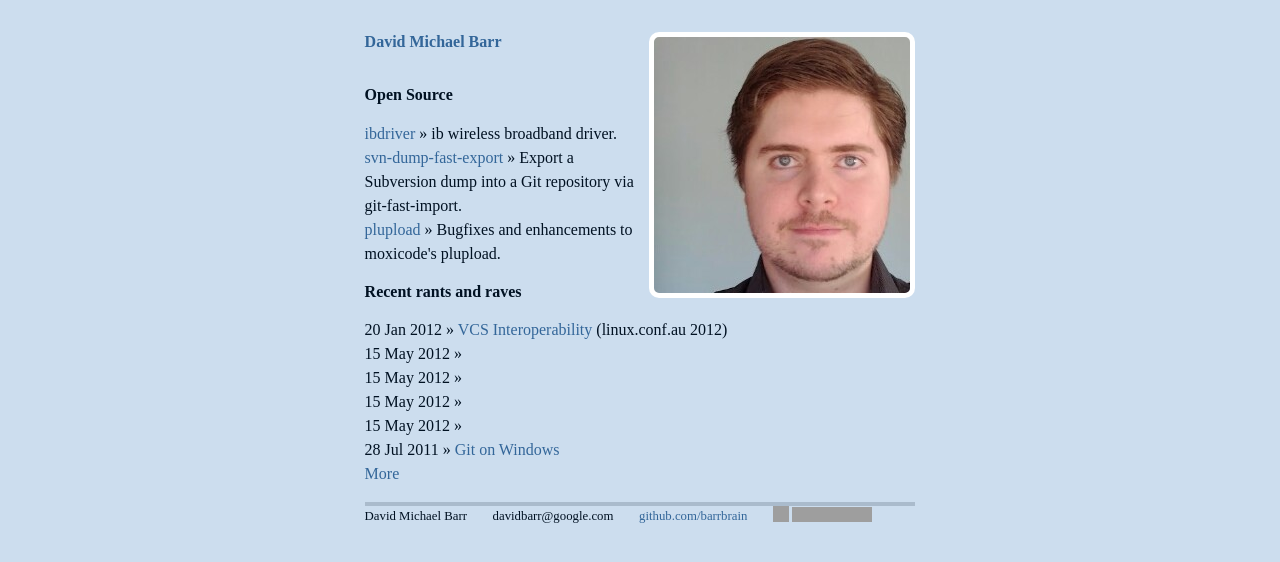
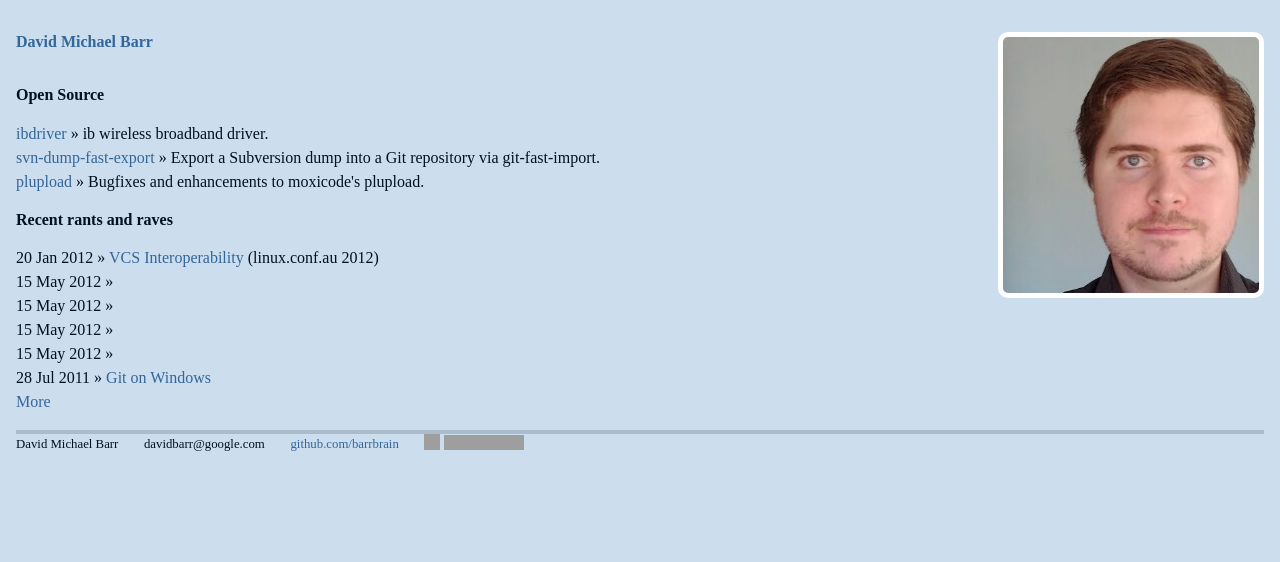
Before and after one commit to barrbrain/barrbrain.github.com, a Jekyll site: the page built from index.html, in a window 1280 px wide. Shown: the top 562 px of the page. Built offline with Jekyll 4.4.1, drawn with Linux system fonts in a browser that asks for light colours; comment, search, counter and statistics services are not loaded; grey boxes are pictures that could not be loaded.

Commit message:
Limit paragraph width rather than document.
Signed-off-by: David Barr <davidbarr@google.com>

```diff
--- a/css/site.css
+++ b/css/site.css
@@ -4,7 +4,6 @@
   background-color: #cde;
   font-family: serif ;
   line-height: 1.3em;
-  max-width: 75ex;
   padding: 1em;
   margin: 1em auto 0 auto;
   color: #012;
@@ -18,6 +17,7 @@
 p {
   margin: 1em 0;
   text-align: justify;
+  max-width: 65ex;
 }
 
 a {
```
